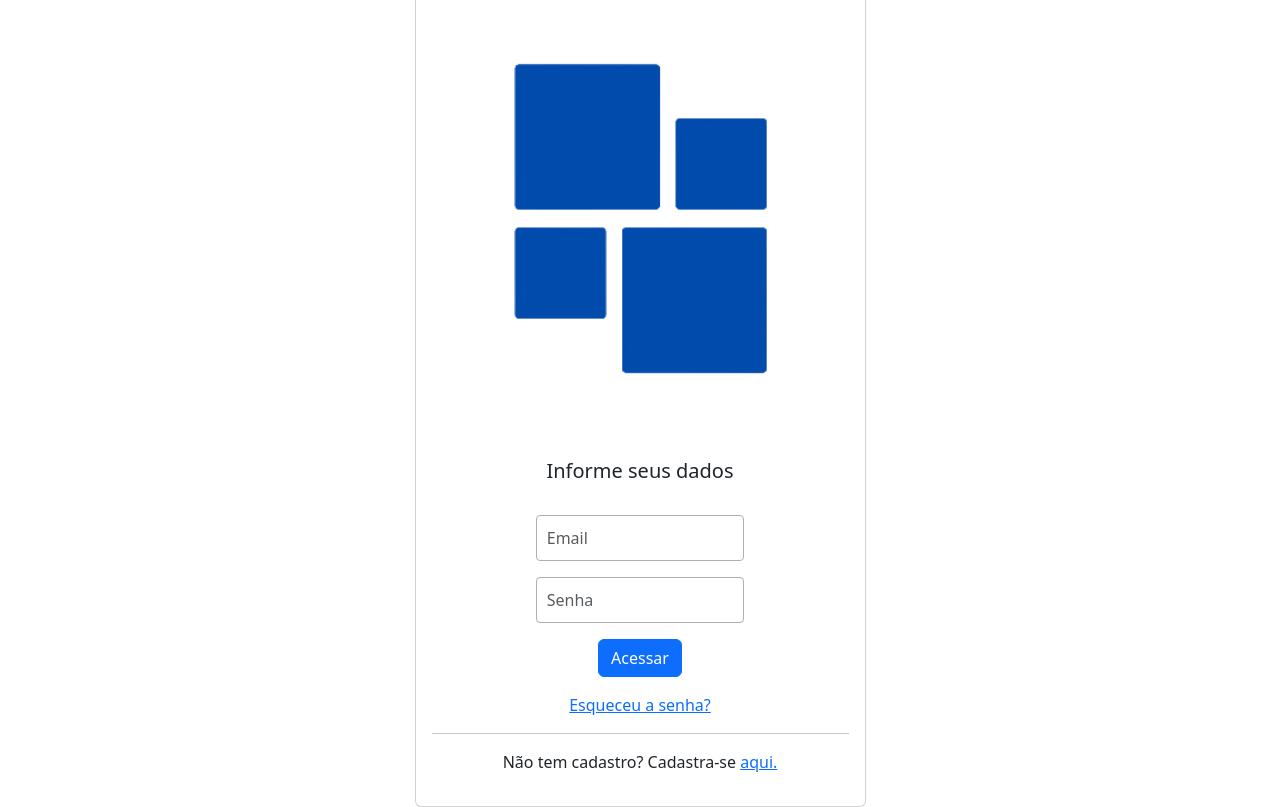
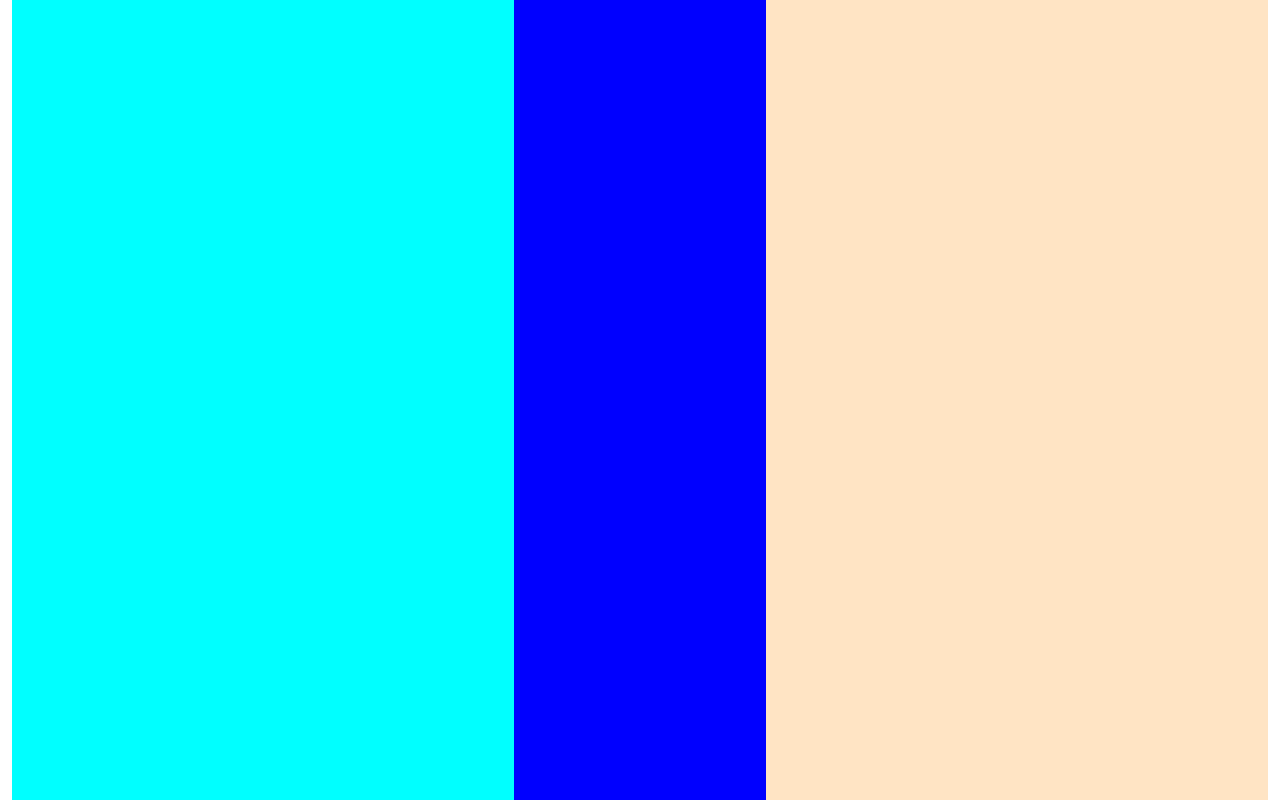
Before and after one commit to Allcantaraa/RoomFlow-Front-End, an Angular app: page /login in a window 1280 px wide. Built offline with nearby package versions, Linux system fonts and the light colour scheme.

Commit message:
tela de login

```diff
--- a/src/app/app.module.ts
+++ b/src/app/app.module.ts
@@ -9,7 +9,6 @@ import { GerenciamentoComponent } from './components/pages/gerenciamento/gerenci
 import { EsqueciASenhaComponent } from './components/pages/esqueci-a-senha/esqueci-a-senha.component';
 import { CadastroComponent } from './components/pages/cadastro/cadastro.component';
 import { FormsModule } from '@angular/forms';
-import { ContainerLoginComponent } from './components/pages/login/container-login/container-login.component';
 import { DataPipe } from './Pipes/data.pipe';
 import { CardsSalaComponent } from './components/pages/principal/cards-sala/cards-sala.component';
 import { provideAnimationsAsync } from '@angular/platform-browser/animations/async';
@@ -27,7 +26,6 @@ import { InicialComponent } from './components/pages/inicial/inicial.component';
     GerenciamentoComponent,
     EsqueciASenhaComponent,
     CadastroComponent,
-    ContainerLoginComponent,
     DataPipe,
     CardsSalaComponent,
     ListaDeUsuariosComponent,
--- a/src/app/components/pages/login/container-login/container-login.component.css
+++ /dev/null
@@ -1,83 +0,0 @@
- .login {
-  background-color: rgba(255, 255, 255,0.8);
-  position: absolute;
-  top: 50%;
-  left: 50%;
-  transform: translate(-50%,-50%);
-  padding: 80px;
-  border-radius: 8px;
-  border: 1px solid rgb(54, 54, 54);
-}
- input {
-  padding: 10px;
-  border-radius: 4px;
-  border: 1px solid rgb(175, 175, 175);
-
-}
-
-button:hover {
-  background-color: rgb(19, 19, 153);
-}
-
-#princ {
-  position: absolute;
-  top: 50%;
-  left: 50%;
-  transform: translate(-50%,-50%);
-}
-
-.meu-input {
-  max-width: 50%;
-  margin-left: 25%;
-}
-
-@media  screen and (max-width: 1020px){
-
-  input{
-    width: 40%;
-  }
-  .container{
-    width: 100%;
-  }
-
-
-  }
-
-
-@media  screen and (min-width: 770px) and (max-width: 1020px){
-
-
-input{
-  width: 100%;
-}
-.container{
-  width: 60%;
-}
-}
-
-@media  screen and (max-width: 420px){
-
-  input{
-    width: 20%;
-  }
-  }
-
-  @media  screen and (max-width: 320px){
-
-    input{
-      width: 100%;
-    }
-    }
-
-
-
-    @media  screen and (max-width: 1015px){
-
-      input{
-        width: 40%;
-      }
-      .container{
-
-        width: 100%;
-      }
-    }
--- a/src/app/components/pages/login/container-login/container-login.component.html
+++ /dev/null
@@ -1,44 +0,0 @@
-<div class="container" id="princ">
-  <div class="row justify-content-center">
-    <div class="col-md-5">
-      <div class="card">
-        <img [src]="urlLogo" alt="Logo RoomFlow" class="card-image-top" />
-        <div class="card-body">
-          <form>
-            <h5 class="text-center pb-4">Informe seus dados</h5>
-            <div class="mb-3">
-              <input
-                type="email"
-                class="form-control meu-input"
-                name="email"
-                id="email"
-                placeholder="Email"
-              />
-            </div>
-            <div class="mb-3">
-              <input
-                type="password"
-                class="form-control meu-input"
-                name="senha"
-                id="senha"
-                placeholder="Senha"
-              />
-            </div>
-            <div class="mb-3 d-flex justify-content-center">
-              <button class="btn btn-primary" routerLink="/principal">
-                Acessar
-              </button>
-            </div>
-          </form>
-          <p class="text-center">
-            <a routerLink="/esqueci">Esqueceu a senha?</a>
-          </p>
-          <hr />
-          <p class="text-center">
-            Não tem cadastro? Cadastra-se <a routerLink="/cadastro">aqui.</a>
-          </p>
-        </div>
-      </div>
-    </div>
-  </div>
-</div>
--- a/src/app/components/pages/login/container-login/container-login.component.ts
+++ /dev/null
@@ -1,20 +0,0 @@
-import { ChangeDetectionStrategy, Component } from '@angular/core';
-import { FormsModule, ReactiveFormsModule } from '@angular/forms';
-import { MatFormFieldModule } from '@angular/material/form-field';
-import { MatInputModule } from '@angular/material/input';
-
-@Component({
-  selector: 'app-container-login',
-  standalone: false,
-
-  templateUrl: './container-login.component.html',
-  styleUrl: './container-login.component.css',})
-
-export class ContainerLoginComponent {
-  email = '';
-  senha = '';
-
-  urlLogo = 'icons/Padrão_processed.png';
-
-
-}
--- a/src/app/components/pages/login/login.component.css
+++ b/src/app/components/pages/login/login.component.css
@@ -1,5 +1,30 @@
+
 .container {
-  width: 100%;
+  max-width: 100%;
   height: 100%;
-  padding: 10px;
+  display: flex;
+  flex-direction: row;
+  align-items: center;
 }
+
+.image-left {
+  display: flex;
+  width: 40%;
+  height: 100%;
+  background-color: aqua;
+}
+
+.image-right {
+  display: flex;
+  width: 40%;
+  height: 100%;
+  background-color: bisque;
+}
+
+
+.form {
+  display: flex;
+  width: 20%;
+  height: 100%;
+  background-color: blue;
+}
--- a/src/app/components/pages/login/login.component.html
+++ b/src/app/components/pages/login/login.component.html
@@ -1,3 +1,5 @@
 <div class="container">
-  <app-container-login></app-container-login>
+  <section class="image-left"></section>
+  <section class="form"></section>
+  <section class="image-right"></section>
 </div>
```
Also changed, not shown: 1 other file (tests, documents, lock files or other folders).
